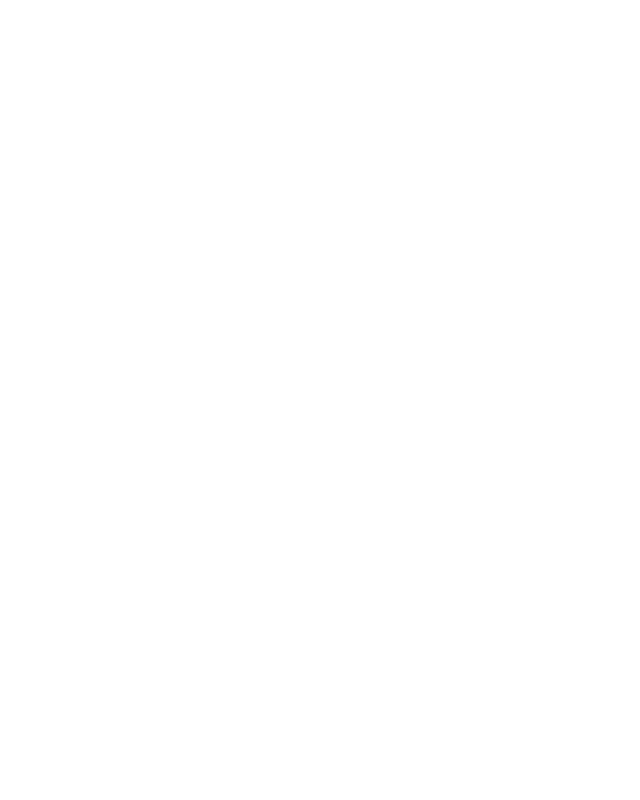
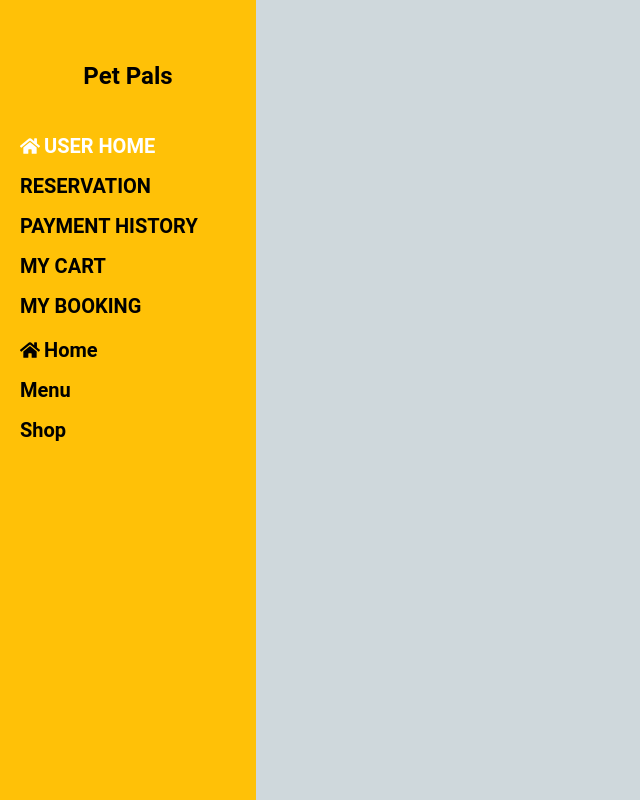
Before and after one commit to zahid072/Pet-Pals-client, a React (Vite) app: page /dashboard in a window 1280 px wide. Shown: the top 800 px of the page, without its empty margins (0-640 px from the left). Built offline with nearby package versions, Linux system fonts and the light colour scheme; no server answers.

Commit message:
dashboard resposive sidebar added

```diff
--- a/src/App.css
+++ b/src/App.css
@@ -10,8 +10,15 @@
   font-family: myFont;
   src: url(./font/FredokaOne-Regular.ttf);
 }
+@font-face {
+  font-family: balooFont;
+  src: url(./font/Baloo-Regular.ttf);
+}
 .font-fredoka{
   font-family: myFont;
+}
+.font-baloo{
+  font-family: balooFont;
 }
 
 
--- a/src/components/banner/Banner.jsx
+++ b/src/components/banner/Banner.jsx
@@ -10,7 +10,7 @@
             className="h-[650px] w-full bg-no-repeat bg-cover bg-center flex flex-col gap-5 items-center justify-center text-white"
           >
               <div className='z-50'>
-               <h1 className='font-gilda md:text-5xl text-3xl text-center lg:text-6xl text-white '>Create Happiness Save Lives</h1>
+               <h1 className='font-baloo uppercase font-semibold md:text-5xl text-3xl text-center lg:text-6xl text-white '>Create Happiness Save Lives</h1>
               </div>
           </div>
     </div>
--- a/src/components/callToAction/CallToAction.jsx
+++ b/src/components/callToAction/CallToAction.jsx
@@ -5,7 +5,7 @@
   return (
     <div>
       <SectionTop title={"Welcome To PET PALS"}/>
-      <div className="flex justify-center gap-4">
+      <div className="flex lg:flex-row flex-col justify-center gap-4">
         <div
           style={{
             backgroundImage: `linear-gradient(to bottom, rgba(0,0,0,0.1), rgba(0,0,0,0.1)), url("https://i.ibb.co/y8xrY7n/Default-Create-a-heartwarming-scene-featuring-a-fluffy-Austral-3.jpg")`,
--- a/src/components/sectionTop/SectionTop.jsx
+++ b/src/components/sectionTop/SectionTop.jsx
@@ -8,7 +8,7 @@
     <div className='flex flex-col justify-center items-center mb-7 gap-3 w-full'>
         <p className='flex items-center gap-2 text-deep-orange-500'> <LuDog /><MdPets className=' text-3xl' /><IoLogoOctocat /></p>
         <p className='font-gilda font-semibold'>We really love pets</p>
-        <h1 className="text-center font-bold text-3xl font-fredoka uppercase">{title}</h1>
+        <h1 className="text-center font-bold text-4xl font-baloo uppercase">{title}</h1>
     </div>
   )
 }
--- a/src/pages/dashboard/layout/DashboardRoot.jsx
+++ b/src/pages/dashboard/layout/DashboardRoot.jsx
@@ -1,15 +1,40 @@
-import React from "react";
+import React, { useState } from "react";
 import Sidebar from "../sidebar/Sidebar";
 import { Outlet } from "react-router-dom";
+import Footer from "../../shared/footer/Footer";
+import { FaChevronRight } from "react-icons/fa";
 
 const DashboardRoot = () => {
+  const [sidebarOpen, setSidebarOpen] = useState(false);
+
+  const handleSidebar = () => {
+    setSidebarOpen(true);
+  };
   return (
     <div>
-      <div>
-        <Sidebar />
+      <div className="flex relative">
+        <div
+          className={
+            sidebarOpen
+              ? "w-72 h-screen z-50 bg-amber-500 lg:static absolute left-0"
+              : "lg:w-1/5 h-screen z-50 md:bg-amber-500 lg:static absolute right-full"
+          }
+        >
+          <Sidebar setSidebarOpen={setSidebarOpen} />
+        </div>
+        <button
+          onClick={handleSidebar}
+          className=" py-2 text-3xl lg:hidden block rounded-r top-[40%] z-10 bg-deep-orange-500 text-white absolute left-0"
+        >
+          <FaChevronRight />
+        </button>
+
+        <div className="lg:w-4/5 w-full p-5 bg-blue-gray-100 h-screen">
+          <Outlet />
+        </div>
       </div>
       <div>
-        <Outlet />
+        <Footer />
       </div>
     </div>
   );
--- a/src/pages/dashboard/sidebar/Sidebar.jsx
+++ b/src/pages/dashboard/sidebar/Sidebar.jsx
@@ -1,11 +1,179 @@
-import React from 'react'
+import React from "react";
+import { FaHome } from "react-icons/fa";
+import { HiOutlineUserGroup } from "react-icons/hi";
+import { Link, NavLink, useLocation } from "react-router-dom";
+import useAuth from "../../../Hooks/useAuth";
+import { IoMdClose } from "react-icons/io";
 
-const Sidebar = () => {
+const Sidebar = ({ setSidebarOpen }) => {
+  const { pathname } = useLocation();
+
+  const { admin } = useAuth();
   return (
-    <div>
+    <div className="w-full p-5 relative">
+      <button
+        onClick={() => {
+          setSidebarOpen(false);
+        }}
+        className="text-xl p-2 lg:hidden block rounded bg-blue-gray-50 absolute top-3 right-3"
+      >
+        <IoMdClose />
+      </button>
+      <div>
+        <div className="py-10 text-center">
+          <h1 className="text-2xl font-semibold">Pet Pals</h1>
+        </div>
 
+        {/* admin menu */}
+        {admin ? (
+          <ul className="flex flex-col gap-2 font-semibold uppercase text-xl">
+            <li>
+              <NavLink
+                to={"/dashboard"}
+                className={
+                  pathname === "/dashboard"
+                    ? "text-white flex items-center gap-1"
+                    : "flex items-center gap-1"
+                }
+              >
+                <FaHome /> Admin Home
+              </NavLink>
+            </li>
+            <li>
+              <NavLink
+                to={"/dashboard/addItem"}
+                className={({ isActive }) =>
+                  isActive
+                    ? "text-white flex items-center gap-1"
+                    : "flex items-center gap-1"
+                }
+              >
+                Add Item
+              </NavLink>
+            </li>
+            <li>
+              <NavLink
+                to={"/dashboard/manageItem"}
+                className={({ isActive }) =>
+                  isActive
+                    ? "text-white flex items-center gap-1"
+                    : "flex items-center gap-1"
+                }
+              >
+                Manage Items
+              </NavLink>
+            </li>
+            <li>
+              <NavLink
+                to={"/dashboard/manageBooking"}
+                className={({ isActive }) =>
+                  isActive
+                    ? "text-white flex items-center gap-1"
+                    : "flex items-center gap-1"
+                }
+              >
+                Manage Bookings
+              </NavLink>
+            </li>
+            <li>
+              <NavLink
+                to={"/dashboard/allUser"}
+                className={({ isActive }) =>
+                  isActive
+                    ? "text-white flex items-center gap-1"
+                    : "flex items-center gap-1"
+                }
+              >
+                <HiOutlineUserGroup /> All User
+              </NavLink>
+            </li>
+          </ul>
+        ) : (
+          <ul className="flex flex-col gap-3 font-semibold uppercase text-xl">
+            <li>
+              <NavLink
+                to={"/dashboard"}
+                className={
+                  pathname === "/dashboard"
+                    ? "text-white flex items-center gap-1"
+                    : "flex items-center gap-1"
+                }
+              >
+                <FaHome /> User Home
+              </NavLink>
+            </li>
+            <li>
+              <NavLink
+                to={"/dashboard/reservation"}
+                className={({ isActive }) =>
+                  isActive
+                    ? "text-white flex items-center gap-1"
+                    : "flex items-center gap-1"
+                }
+              >
+                reservation
+              </NavLink>
+            </li>
+            <li>
+              <NavLink
+                to={"/dashboard/paymentHistory"}
+                className={({ isActive }) =>
+                  isActive
+                    ? "text-white flex items-center gap-1"
+                    : "flex items-center gap-1"
+                }
+              >
+                Payment History
+              </NavLink>
+            </li>
+            <li>
+              <NavLink
+                to={"/dashboard/myCart"}
+                className={({ isActive }) =>
+                  isActive
+                    ? "text-white flex items-center gap-1"
+                    : "flex items-center gap-1"
+                }
+              >
+                {" "}
+                <span className="relative">my cart </span>
+              </NavLink>
+            </li>
+            <li>
+              <NavLink
+                to={"/dashboard/myBooking"}
+                className={({ isActive }) =>
+                  isActive
+                    ? "text-white flex items-center gap-1"
+                    : "flex items-center gap-1"
+                }
+              >
+                my booking
+              </NavLink>
+            </li>
+          </ul>
+        )}
+        <div className="divider divide-x-2"></div>
+        <ul className="text-xl font-semibold flex flex-col gap-3 mt-4">
+          <li>
+            <Link className="flex gap-1 items-center" to={"/"}>
+              <FaHome></FaHome>Home
+            </Link>
+          </li>
+          <li className="">
+            <Link className="flex gap-1 items-center" to={"/ourMenu"}>
+              Menu
+            </Link>
+          </li>
+          <li className="">
+            <Link className="flex gap-1 items-center" to={"/ourShop"}>
+              Shop
+            </Link>
+          </li>
+        </ul>
+      </div>
     </div>
-  )
-}
+  );
+};
 
-export default Sidebar
+export default Sidebar;
--- a/src/pages/shared/profile/Profile.jsx
+++ b/src/pages/shared/profile/Profile.jsx
@@ -1,6 +1,7 @@
 import React from "react";
 import useAuth from "../../../Hooks/useAuth";
 import { Link } from "react-router-dom";
+import { FaOpencart } from "react-icons/fa";
 
 const Profile = ({setIsProfile}) => {
     const { user, logOut } = useAuth();
@@ -9,9 +10,9 @@
         logOut();
       };
   return (
-    <div className="bg-white border-2 p-5 rounded absolute top-14 md:-left-24 -left-16  shadow-xl">
+    <div className="bg-white border-2 p-5 rounded absolute top-14 md:-left-28 -left-24  shadow-xl">
         <div>
-            <Link className="font-bold" to={"/dashboard"}>Dashboard</Link>
+            <Link className="font-bold hover:bg-blue-gray-100 rounded px-3 py-1 flex items-center gap-2" to={"/dashboard"}><FaOpencart className="text-xl"/>Dashboard</Link>
         </div>
       <button
         onClick={handleSignOut}
```
Also changed, not shown: src/components/petCategory/PetCategory.jsx (+6 -6 lines), src/font/Baloo-Regular.ttf (added).
